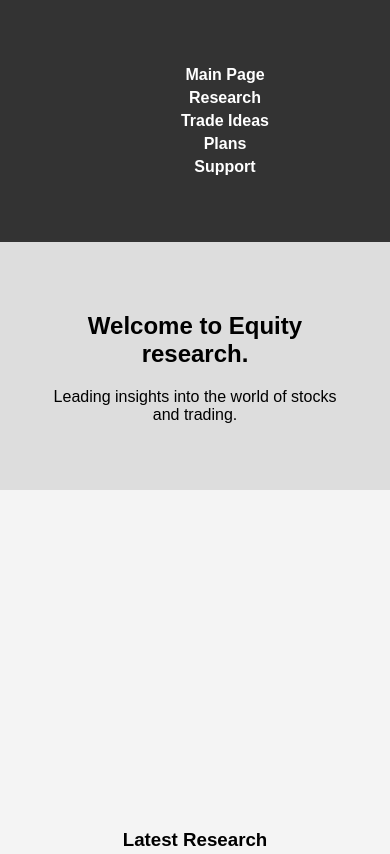
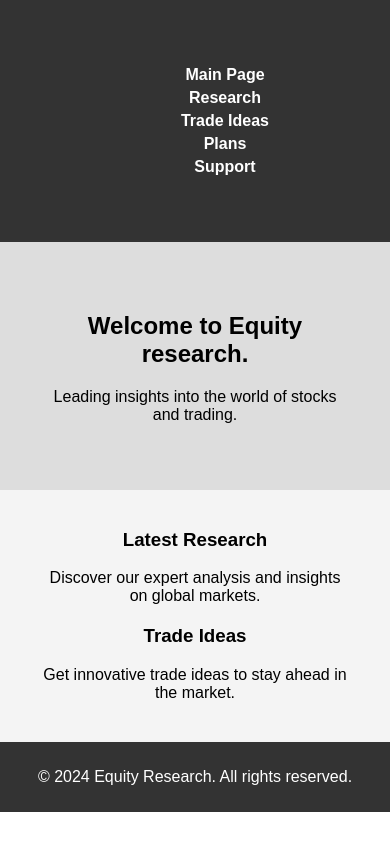
Before and after one commit to jurchiks33/Equity, a plain HTML site: page index.html in a window 390 px wide. Shown: the top 854 px of the page. Drawn offline with Linux system fonts and the light colour scheme.

Commit message:
styles update

```diff
--- a/style.css
+++ b/style.css
@@ -3,6 +3,7 @@ body {
     margin: 0;
     padding: 0;
     box-sizing: border-box;
+    background: #fff;
 }
 
 .container {
@@ -35,6 +36,7 @@ header nav ul li {
     display: inline;
     margin-left: 20px;
 }
+
 header nav ul li a {
     color: #fff;
     text-decoration: none;
@@ -49,7 +51,9 @@ header nav ul li a {
 
 #services {
     background: #f4f4f4;
-    padding: 20pc 0;
+    padding: 20px 0;
+    display: flex;
+    justify-content: space-around;
 }
 
 #services article {
@@ -65,7 +69,7 @@ footer {
 }
 
 @media (max-width: 600px) {
-    header hi, header nav {
+    header h1, header nav {
         float: none;
         text-align: center;
         margin: 10px 0;
```
